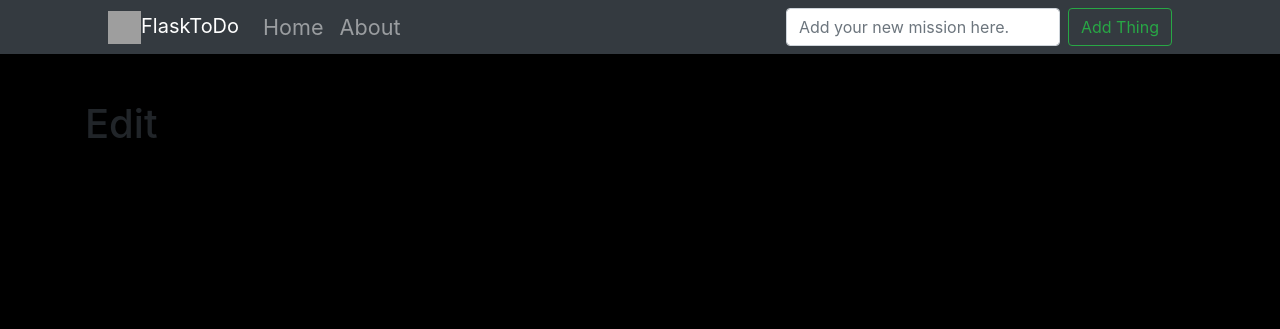
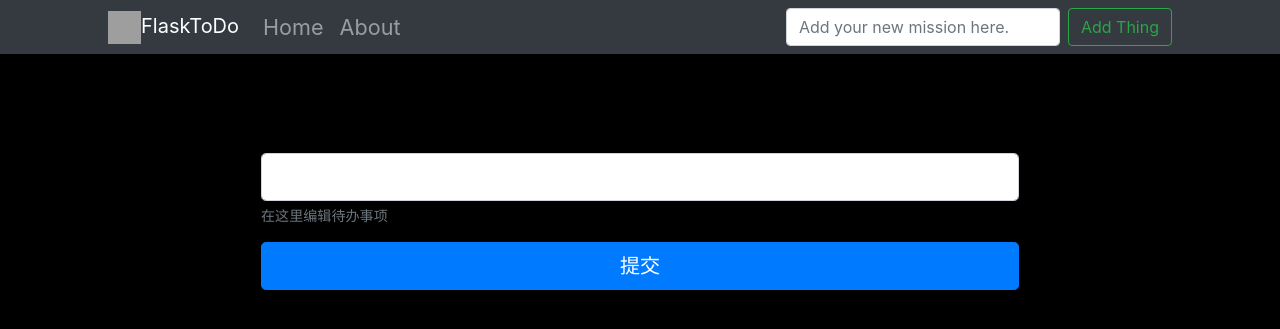
Before and after one commit to AIM-1993/flask_to_do_list, a Flask app: page /edit in a window 1280 px wide. Shown: the top 329 px of the page. Run offline with Flask 2, Linux system fonts and the light colour scheme; some libraries are stand-ins or nearby versions; grey boxes are pictures that could not be loaded.

Commit message:
编辑了前端页面

```diff
--- a/flask_to_do/templates/edit.html
+++ b/flask_to_do/templates/edit.html
@@ -3,4 +3,23 @@
 {% block css %}
 	{{ url_for('static', filename='flasktodo/css/edit.css')}}
 {% endblock %}
-{% block content %}<h1>Edit</h1>{% endblock %}
+
+{% block content %}
+<br>
+<form id="form-edit" method="POST" action="" value="{{ csrf_token }}">
+    <div class="form-group">
+        <label for="editTodo"></label>
+        <input name="已修改事项" class="form-control form-control-lg" id="editTodo" type="text" value="{{ 待修改事项 }}">
+        <small id="help" class="form-text text-muted">在这里编辑待办事项</small>
+    </div>
+    {% if warning %}
+      <div class="alert alert-warning alert-dismissible fade show" role="alert">
+        <strong><center>{{ warning }}</center></strong>
+        <button type="button" class="close" data-dismiss="alert" aria-label="Close">
+          <span aria-hidden="true">&times;</span>
+        </button>
+      </div>
+    {% endif %}
+    <button type="submit" class="btn btn-primary btn-lg btn-block">提交</button>
+</form>
+{% endblock %}
```
Also changed, not shown: flask_to_do/templates/home.html (+19 -0 lines).
